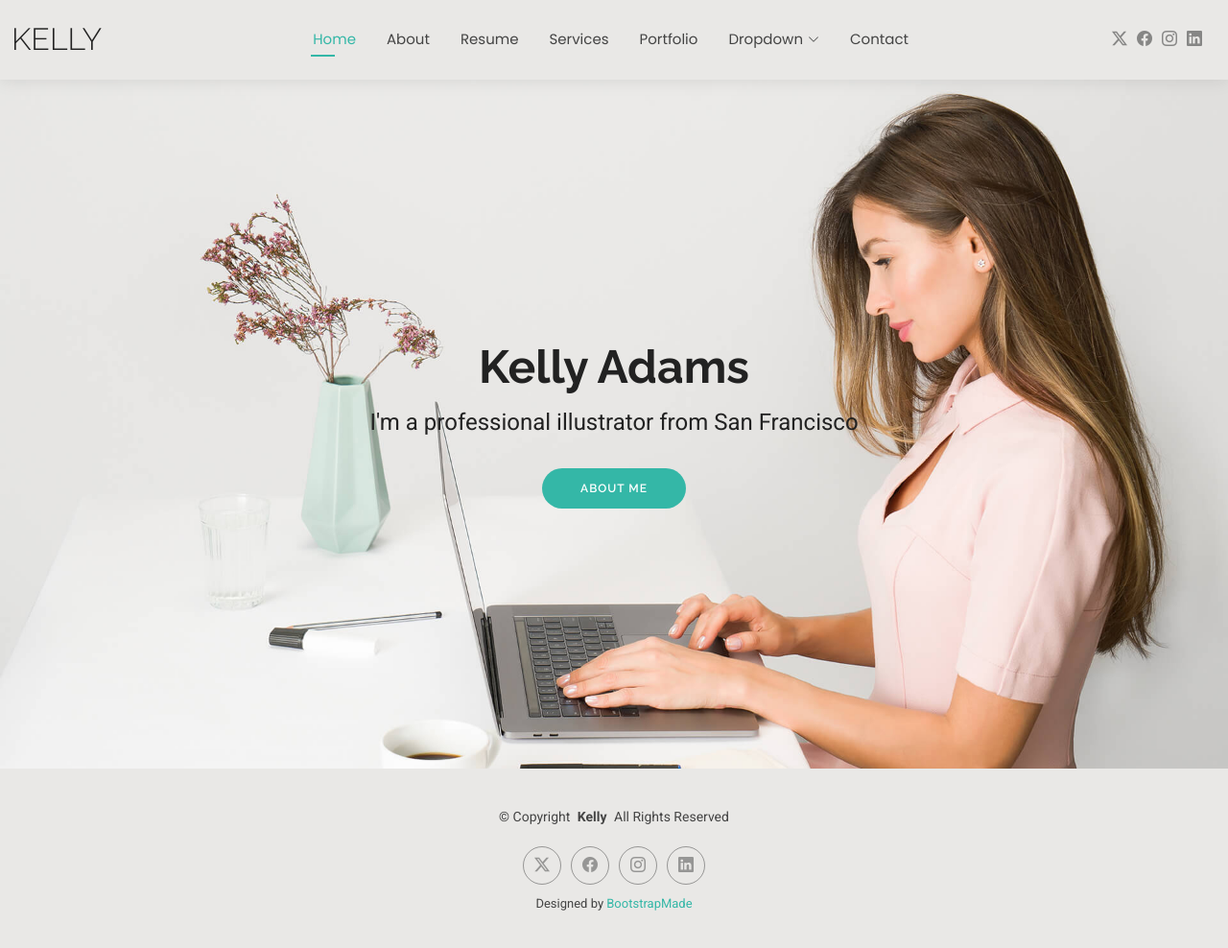
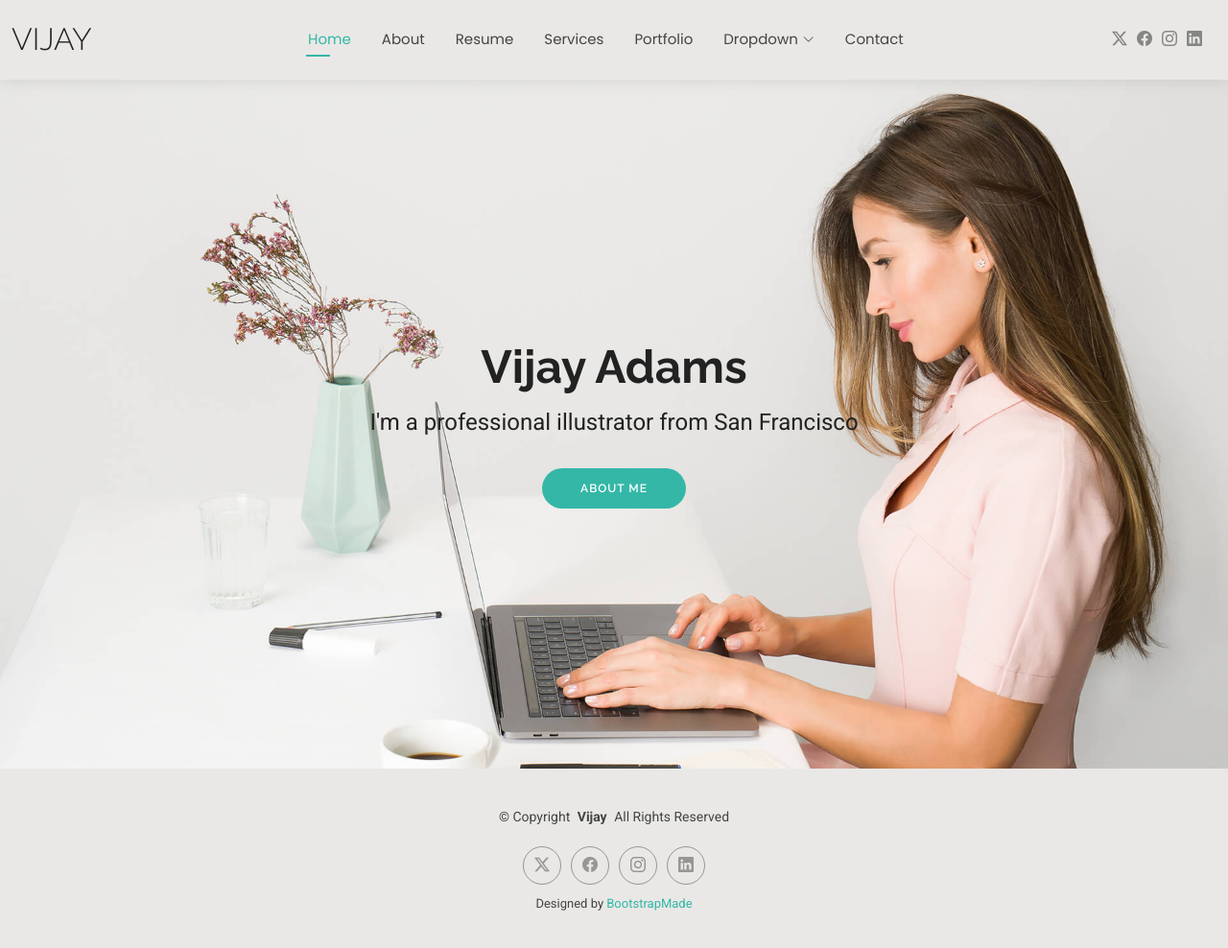
Before and after one commit to vijaykumarece/portfolio, a plain HTML site: page index.html in a window 1280 px wide. Shown: the whole page at 96% size. Drawn offline with Linux system fonts and the light colour scheme.

Commit message:
changed the name

```diff
--- a/index.html
+++ b/index.html
@@ -4,7 +4,7 @@
 <head>
   <meta charset="utf-8">
   <meta content="width=device-width, initial-scale=1.0" name="viewport">
-  <title>Index - Kelly Bootstrap Template</title>
+  <title>Index - Vijay Bootstrap Template</title>
   <meta name="description" content="">
   <meta name="keywords" content="">
 
@@ -28,8 +28,8 @@
   <link href="assets/css/main.css" rel="stylesheet">
 
   <!-- =======================================================
-  * Template Name: Kelly
-  * Template URL: https://bootstrapmade.com/kelly-free-bootstrap-cv-resume-html-template/
+  * Template Name: Vijay
+  * Template URL: https://bootstrapmade.com/Vijay-free-bootstrap-cv-resume-html-template/
   * Updated: Aug 07 2024 with Bootstrap v5.3.3
   * Author: BootstrapMade.com
   * License: https://bootstrapmade.com/license/
@@ -44,7 +44,7 @@
       <a href="index.html" class="logo d-flex align-items-center me-auto me-xl-0">
         <!-- Uncomment the line below if you also wish to use an image logo -->
         <!-- <img src="assets/img/logo.png" alt=""> -->
-        <h1 class="sitename">Kelly</h1>
+        <h1 class="sitename">Vijay</h1>
       </a>
 
       <nav id="navmenu" class="navmenu">
@@ -96,7 +96,7 @@
       <div class="container text-center" data-aos="zoom-out" data-aos-delay="100">
         <div class="row justify-content-center">
           <div class="col-lg-8">
-            <h2>Kelly Adams</h2>
+            <h2>Vijay Adams</h2>
             <p>I'm a professional illustrator from San Francisco</p>
             <a href="about.html" class="btn-get-started">About Me</a>
           </div>
@@ -111,7 +111,7 @@
 
     <div class="container">
       <div class="copyright text-center ">
-        <p>© <span>Copyright</span> <strong class="px-1 sitename">Kelly</strong> <span>All Rights Reserved<br></span></p>
+        <p>© <span>Copyright</span> <strong class="px-1 sitename">Vijay</strong> <span>All Rights Reserved<br></span></p>
       </div>
       <div class="social-links d-flex justify-content-center">
         <a href=""><i class="bi bi-twitter-x"></i></a>
```
Also changed, not shown: about.html (+2 -2 lines).
